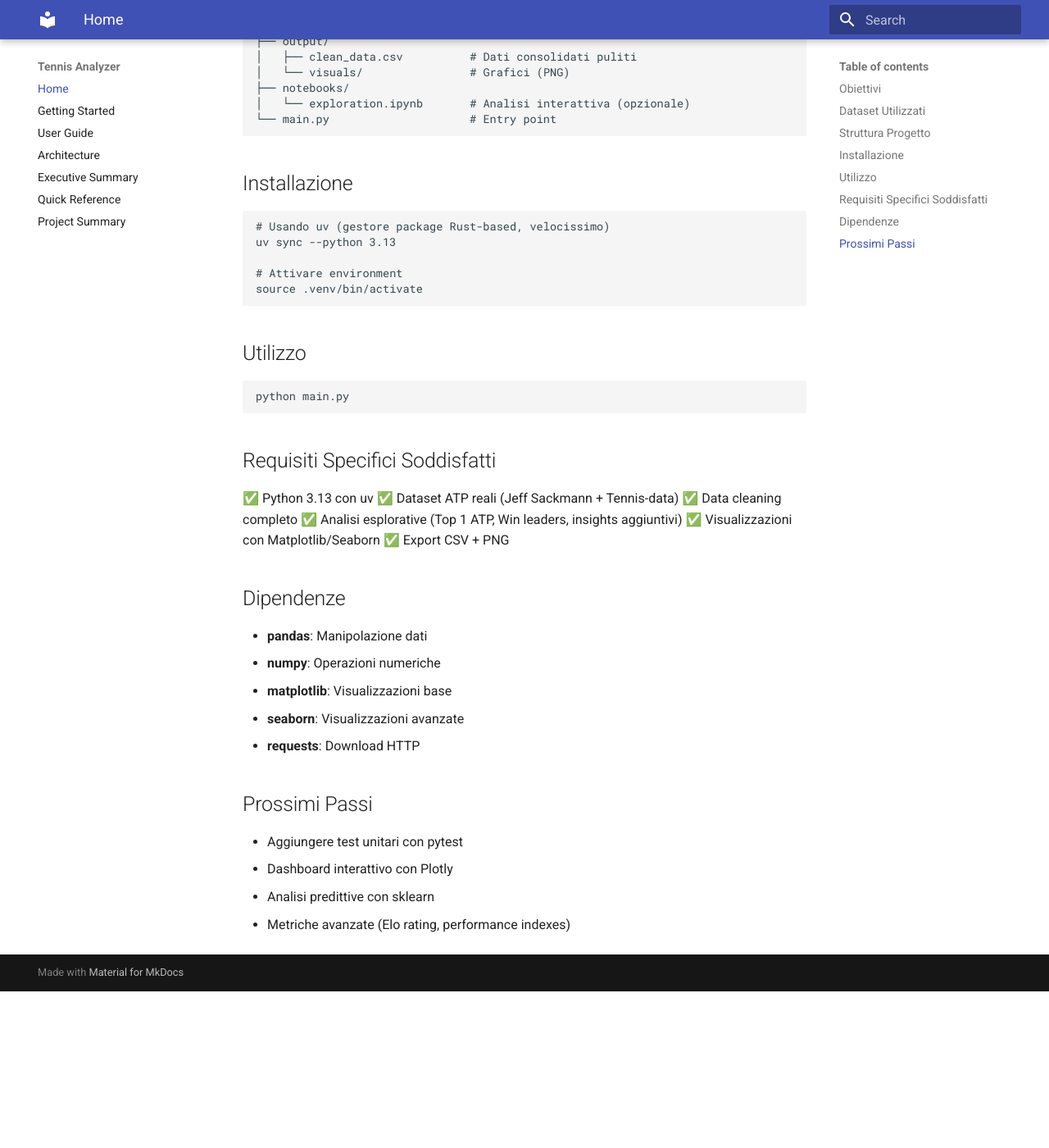
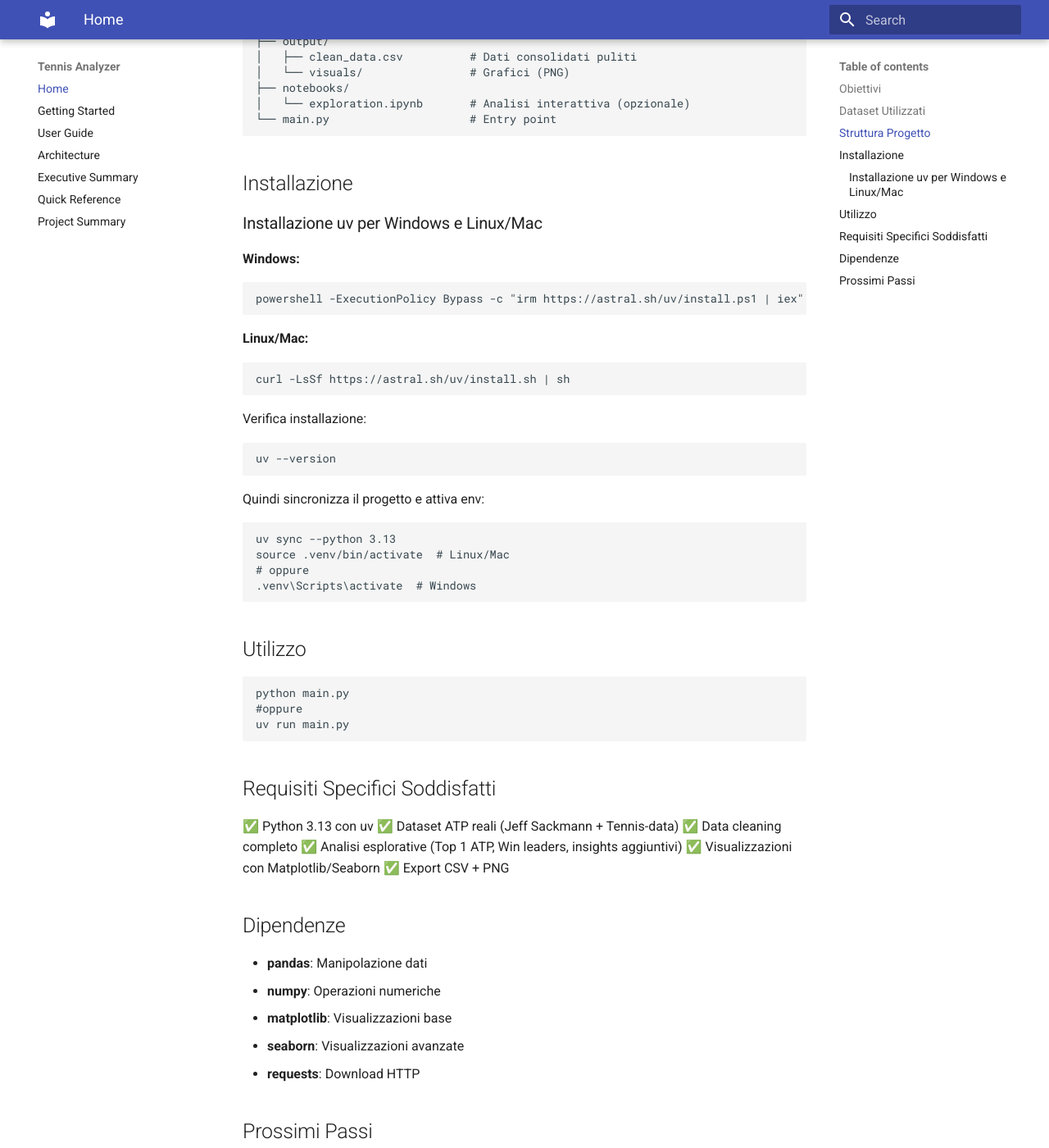
Before and after one commit to murag996/tennis-stats-analyzer, an MkDocs documentation site: the page built from docs/index.md, in a window 1280 px wide and 1400 px high, scrolled down 885 px. Shown: the whole window at 82% size. Built offline with MkDocs 1.6.1 and Material for MkDocs 9.7.7, drawn with Linux system fonts in a browser that asks for light colours; before the commit the page ends 2094 px from its top, so only the background shows below that.

Commit message:
update installation instructions for uv on Windows

````diff
--- a/docs/index.md
+++ b/docs/index.md
@@ -39,21 +39,43 @@ tennis-stats-analyzer/
 └── main.py                     # Entry point
 ```
 
+
+
 ## Installazione
 
+### Installazione uv per Windows e Linux/Mac
+
+**Windows:**
 ```bash
-# Usando uv (gestore package Rust-based, velocissimo)
+powershell -ExecutionPolicy Bypass -c "irm https://astral.sh/uv/install.ps1 | iex"
+```
+
+**Linux/Mac:**
+```bash
+curl -LsSf https://astral.sh/uv/install.sh | sh
+```
+
+Verifica installazione:
+```bash
+uv --version
+```
+
+Quindi sincronizza il progetto e attiva env:
+```bash
 uv sync --python 3.13
-
-# Attivare environment
-source .venv/bin/activate
+source .venv/bin/activate  # Linux/Mac
+# oppure
+.venv\Scripts\activate  # Windows
 ```
 
 ## Utilizzo
 
 ```bash
 python main.py
+#oppure
+uv run main.py
 ```
+
 
 ## Requisiti Specifici Soddisfatti
 
@@ -76,5 +98,3 @@ python main.py
 
 - Aggiungere test unitari con pytest
 - Dashboard interattivo con Plotly
-- Analisi predittive con sklearn
-- Metriche avanzate (Elo rating, performance indexes)
````
Also changed, not shown: README.md (+1 -1 lines).
